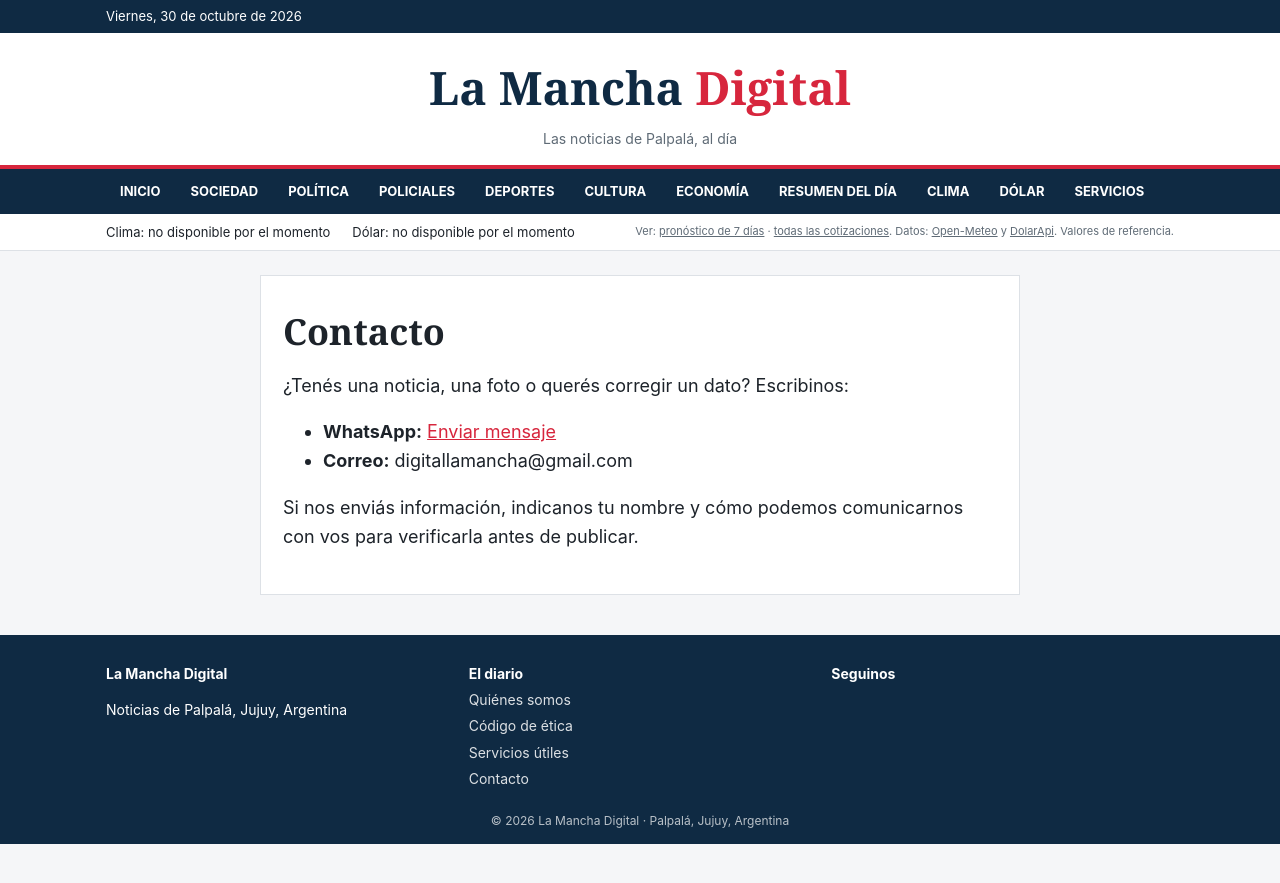
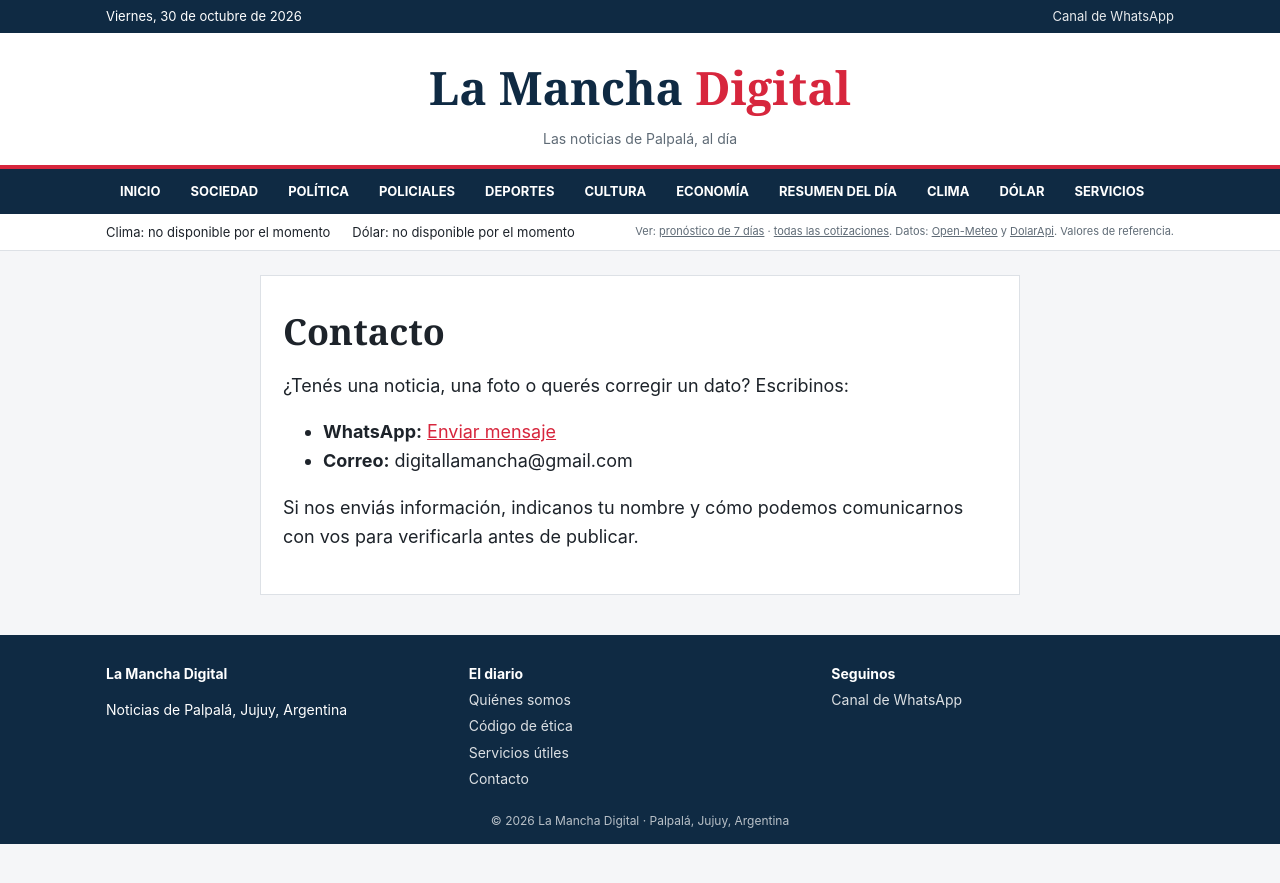
Before and after one commit to lamanchadigital/lamanchadigital.github.io, a Jekyll site: the page built from contacto.md, in a window 1280 px wide. Shown: the top 883 px of the page. Built offline with Jekyll 4.4.1, drawn with Linux system fonts in a browser that asks for light colours; some of the changed lines change nothing that is shown.

Commit message:
Update _config.yml

```diff
--- a/_config.yml
+++ b/_config.yml
@@ -13,7 +13,7 @@ email: ''
 facebook_url: ''
 instagram_url: ''
 tiktok_url: ''
-whatsapp_canal_url: ''
+whatsapp_canal_url: 'https://whatsapp.com/channel/0029Vb8tz3U4NVigtIf07R3a'
 logo: ''
 secciones:
   - nombre: Sociedad
```
